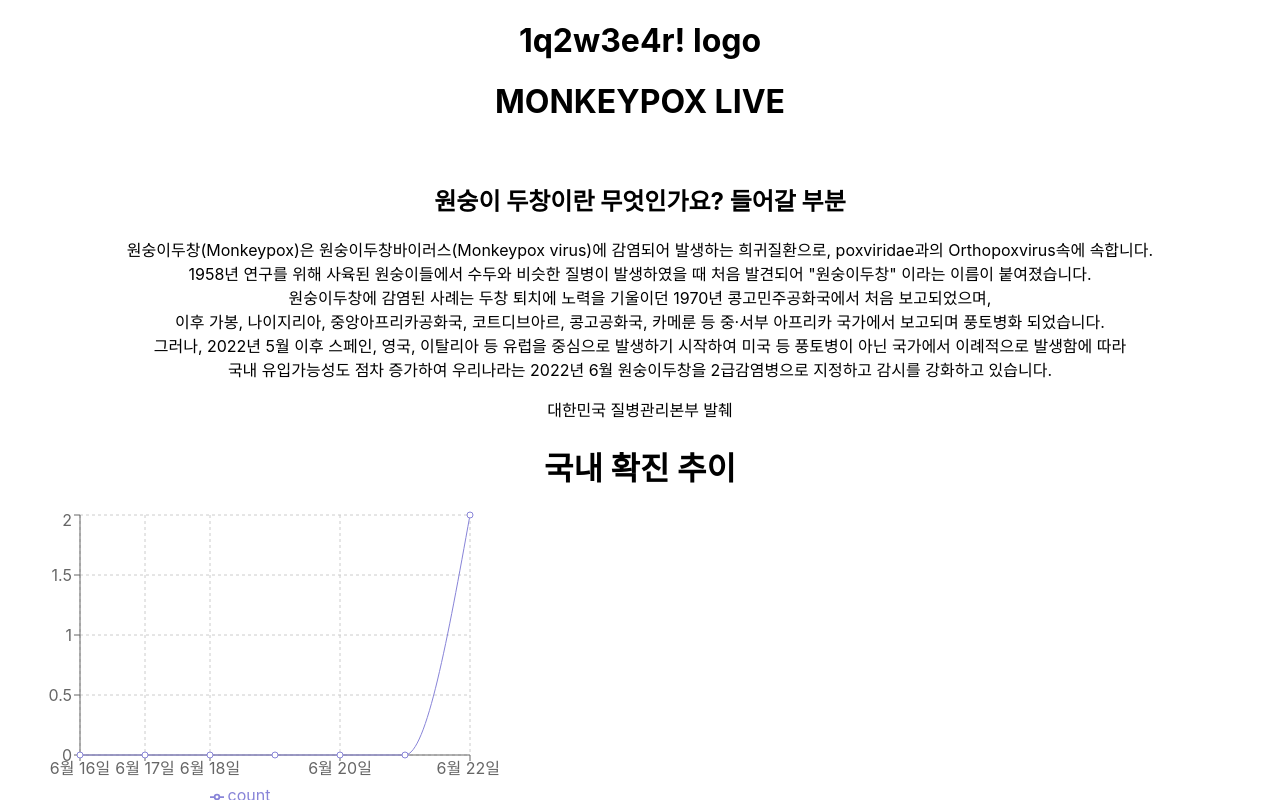
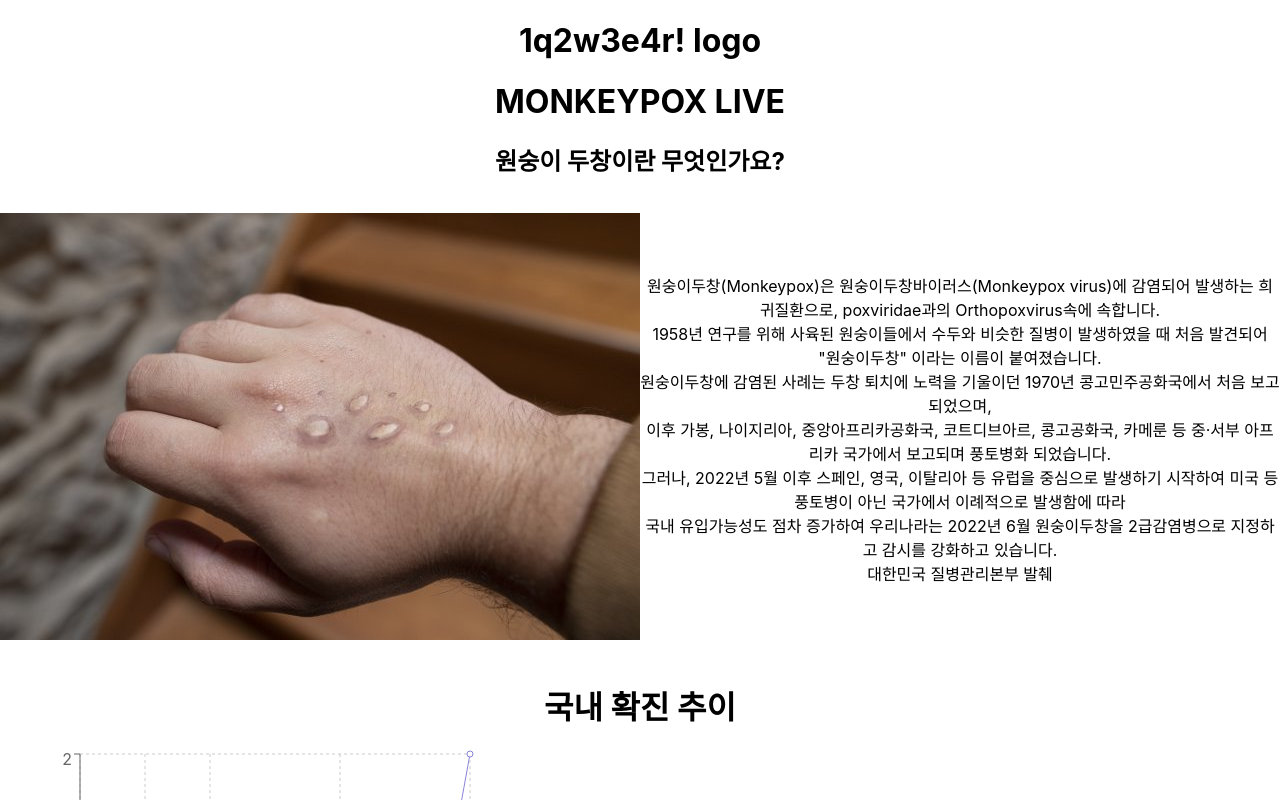
Before and after one commit to HarenKei/DUC_Monkeypox, a React (Create React App) app: page / in a window 1280 px wide. Shown: the top 800 px of the page. Built offline with nearby package versions, Linux system fonts and the light colour scheme.

Commit message:
[Updated Header.js, Header.css] : Add Monkeypox image

```diff
--- a/src/Components/Header/Header.css
+++ b/src/Components/Header/Header.css
@@ -0,0 +1,7 @@
+#divExplainMonkeypox{
+    display: flex;
+    flex-flow: row nowrap;
+    justify-content: center;
+
+    align-items: center;
+}
--- a/src/Components/Header/Header.js
+++ b/src/Components/Header/Header.js
@@ -1,29 +1,34 @@
 import React from "react";
-import { monkeypoxPhoto } from "../../monkeypoxphoto.jpeg";
+import monkeypoxPhoto from "../../114071890.2.jpg";
+import "./Header.css";
+
 const Header = () => {
     return(
-        <div>
-            <h1>1q2w3e4r! logo</h1>
-            <h1>MONKEYPOX LIVE</h1>
-            <div id = "divImageMonkeypox">
-                {/* IMG */}
-                <p><img src={ monkeypoxPhoto }/></p>
-            </div>
-            {/* End of divImageMonkeypox */}
+        <div id = "divHeaderWrapper">
 
-            <h2>원숭이 두창이란 무엇인가요? 들어갈 부분</h2>
+            <div id = "divLogoZone">
+                <h1>1q2w3e4r! logo</h1>
+                <h1>MONKEYPOX LIVE</h1>
+            </div>{/* End of divLogoZone */}
 
+
+
+            <h2>원숭이 두창이란 무엇인가요?</h2>
             <div id = "divExplainMonkeypox">
+
+                <div id = "divImageMonkeypox">
+                    <p><img src={ monkeypoxPhoto }/></p>
+                </div>{/* End of divImageMonkeypox */}
+
                 원숭이두창(Monkeypox)은 원숭이두창바이러스(Monkeypox virus)에 감염되어 발생하는 희귀질환으로, poxviridae과의 Orthopoxvirus속에 속합니다.<br/>
                 1958년 연구를 위해 사육된 원숭이들에서 수두와 비슷한 질병이 발생하였을 때 처음 발견되어 "원숭이두창" 이라는 이름이 붙여졌습니다.<br/>
                 원숭이두창에 감염된 사례는 두창 퇴치에 노력을 기울이던 1970년 콩고민주공화국에서 처음 보고되었으며,<br/>
                 이후 가봉, 나이지리아, 중앙아프리카공화국, 코트디브아르, 콩고공화국, 카메룬 등 중·서부 아프리카 국가에서 보고되며 풍토병화 되었습니다.<br/>
                 그러나, 2022년 5월 이후 스페인, 영국, 이탈리아 등 유럽을 중심으로 발생하기 시작하여 미국 등 풍토병이 아닌 국가에서 이례적으로 발생함에 따라<br/>
-                국내 유입가능성도 점차 증가하여 우리나라는 2022년 6월 원숭이두창을 2급감염병으로 지정하고 감시를 강화하고 있습니다.
-                <p>대한민국 질병관리본부 발췌</p>
-            </div>
-            {/* End of divExplainMonkeypox */}
-        </div>
+                국내 유입가능성도 점차 증가하여 우리나라는 2022년 6월 원숭이두창을 2급감염병으로 지정하고 감시를 강화하고 있습니다.<br/>
+                대한민국 질병관리본부 발췌
+            </div> {/* End of divExplainMonkeypox */}
+        </div> /* divHeaderWrapper */
     )
 }
 
```
Also changed, not shown: src/114071890.2.jpg (added).
